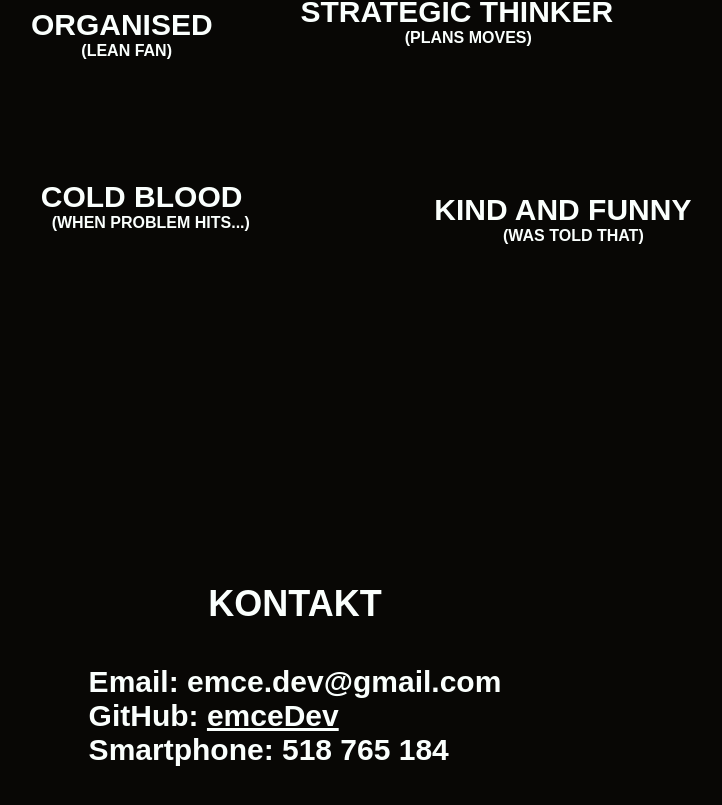
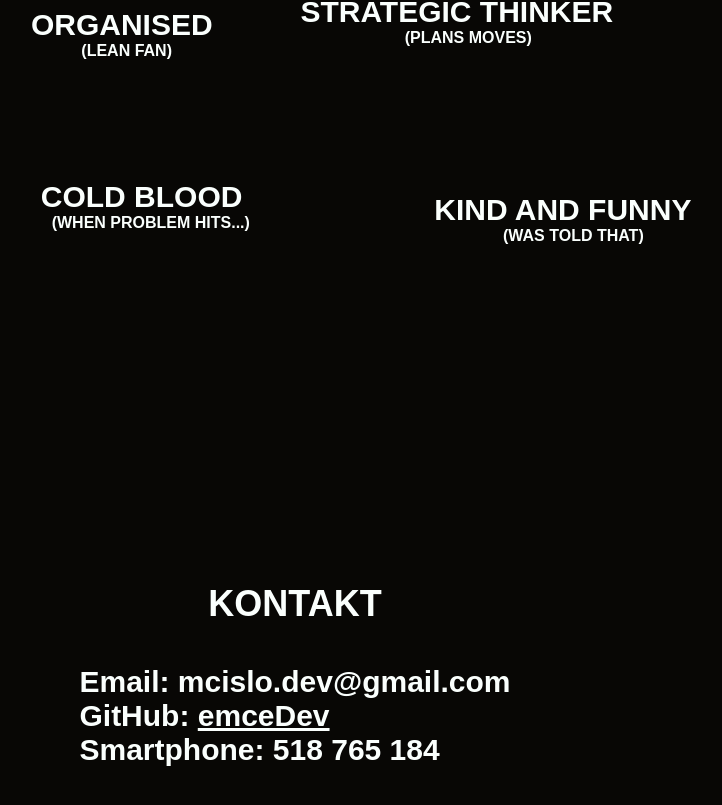
Before and after one commit to emceDev/BW, a React (Create React App) app: page / in a window 1280 px wide. Shown: the part 3180-3985 px from the top of the page, without its empty margins (345-1067 px from the left). Built offline with nearby package versions, Linux system fonts and the light colour scheme.

Commit message:
updated email

```diff
--- a/package.json
+++ b/package.json
@@ -1,5 +1,5 @@
 {
-  "name": "MCisloPorftolio",
+  "name": "mcislo_porftolio",
   "version": "0.1.0",
   "private": true,
   "homepage": "",
--- a/src/sections/Contact/Contact.js
+++ b/src/sections/Contact/Contact.js
@@ -4,7 +4,7 @@ const Contact = () => {
     <div className={styles.Contact}>
       <h1>Kontakt</h1>
       <div>
-        <h2>Email: emce.dev@gmail.com</h2>
+        <h2>Email: mcislo.dev@gmail.com</h2>
         <h2>
           GitHub:{" "}
           <a href="https://github.com/emceDev" target="_blank">
```
